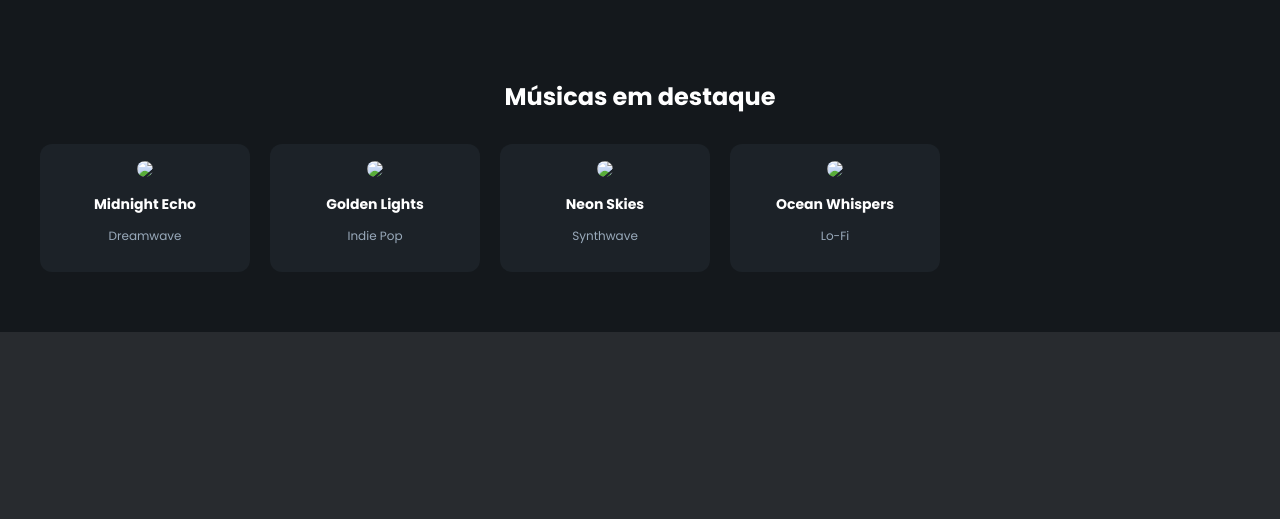
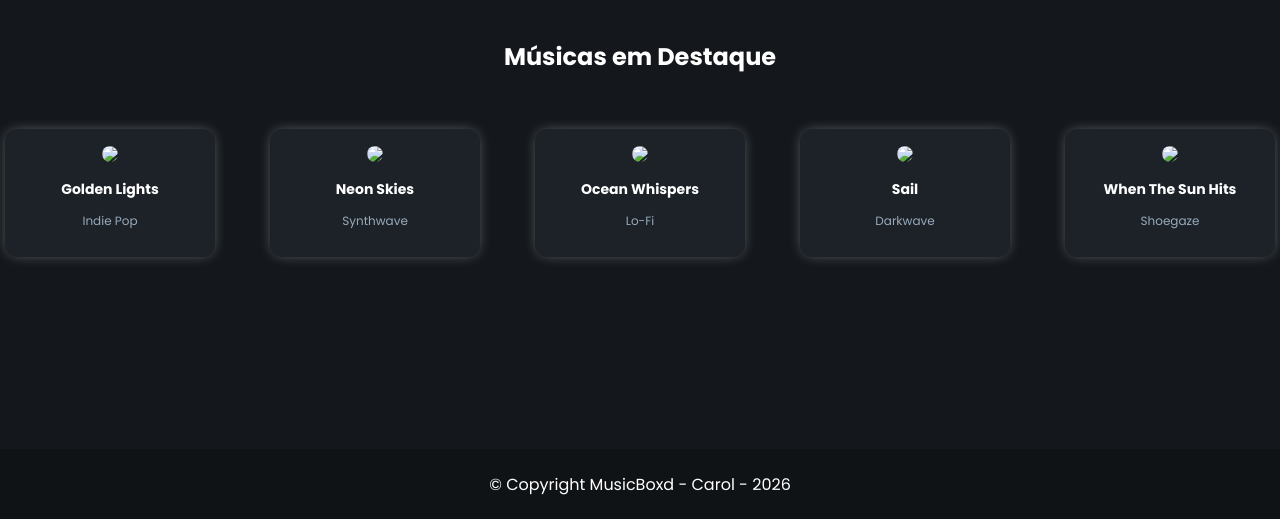
Before and after one commit to Carollazy/letterbox-de-m-sica, a Flask app: page / in a window 1280 px wide. Shown: the part 841-1360 px from the top of the page. Before the commit the page ends 1173 px from the top, so only its background shows below. Run offline with Flask 3, Linux system fonts and the light colour scheme; the visitor is signed in with stand-in values (Sample User, id 1); some libraries are stand-ins or nearby versions.

Commit message:
fix: homepage updated and fixed

```diff
--- /dev/null
+++ b/templates/home.css
@@ -0,0 +1,171 @@
+body {
+    margin: 0;
+    font-family: 'Poppins', sans-serif;
+    background-color: #14181c;
+    color: white;
+}
+
+/* NAVBAR */
+.navbar {
+    background-color: rgba(20,24,28,0.9);
+    display: flex;
+    justify-content: space-between;
+    align-items: center;
+    padding: 15px 40px;
+    position: fixed;
+    width: 100%;
+    height: 70px;
+    z-index: 10;
+}
+
+.logo {
+    display: flex;
+    align-items: center;
+    justify-content: space-between;
+    flex-direction: row;
+    font-size: 22px;
+    font-weight: 700;
+    width: 210px;
+    height: 53px;
+    /* color: #00c030; */
+
+}
+.logo a{
+    color: #7FB041;
+    text-decoration: none;
+    cursor: pointer;
+}
+
+.nav-right {
+    width: 750px;
+    display: flex;
+    align-items: center;
+    gap: 15px;
+}
+
+.nav-right a {
+    text-decoration: none;
+    color: #ccc;
+    font-size: 14px;
+    transition: 0.2s;
+}
+
+.nav-right a:hover {
+    color: white;
+}
+
+.search-bar input {
+    padding: 6px 10px;
+    border-radius: 20px;
+    border: none;
+    outline: none;
+    width: 130px;
+    height: 20px;
+    font-size: 12px;
+    font-family: "Poppins";
+}
+
+/* HERO SECTION */
+.hero {
+    height: 100vh;
+    background:
+        linear-gradient(rgba(0,0,0,0.7), rgba(0,0,0,0.7)),
+        url('https://images.unsplash.com/photo-1511379938547-c1f69419868d');
+    background-size: cover;
+    background-position: center;
+    display: flex;
+    flex-direction: column;
+    justify-content: center;
+    align-items: center;
+    text-align: center;
+    padding: 20px;
+}
+
+.hero h1 {
+    font-size: 40px;
+    font-weight: 600;
+    max-width: 800px;
+    line-height: 1.4;
+}
+
+.hero p {
+    margin-top: 10px;
+    font-size: 14px;
+    color: #bbb;
+}
+
+.cta-button {
+    margin-top: 25px;
+    padding: 15px 35px;
+    /* background-color: #00c030; */
+    background-color: #7FB041;
+    color: black;
+    font-weight: 600;
+    border-radius: 8px;
+    text-decoration: none;
+    transition: 0.2s;
+}
+
+.cta-button:hover {
+    background-color: #a7d965;
+    color: #274200;
+}
+
+/* MUSIC PREVIEW */
+.preview {
+    /* background-color: #14181c; */
+    padding-top: 20px;
+    padding-bottom: 30px;
+    height: 400px;
+}
+
+.preview h2 {
+    text-align: center;
+    margin-bottom: 30px;
+}
+
+.music-row {
+    display: flex;
+    padding: 25px;
+    justify-content: center;
+    align-items: center;
+    flex-direction: row;
+    gap: 55px;
+    overflow-x: auto;
+}
+
+.music-card {
+    min-width: 180px;
+    background-color: #1c2228;
+    border-radius: 12px;
+    box-shadow: 0px 0px 14px -3px rgba(255, 255, 255, 0.398);
+    padding: 15px;
+    text-align: center;
+    transition: 0.2s;
+}
+
+.music-card:hover {
+    transform: scale(1.05);
+}
+
+.music-card img {
+    width: 100%;
+    border-radius: 8px;
+}
+
+.music-card h4 {
+    margin: 10px 0 5px;
+    font-size: 14px;
+}
+
+.music-card p {
+    font-size: 12px;
+    color: #9ab;
+}
+
+footer{
+    height: 70px;
+    background-color: #101316;
+    text-align: center;
+    align-content: center;
+}
--- a/templates/home.html
+++ b/templates/home.html
@@ -1,165 +1,29 @@
 <!DOCTYPE html>
 <html lang="pt-br">
+
 <head>
     <meta charset="UTF-8">
     <title>MusicBoxd</title>
+    <link rel="icon" type="image/png" href="../assets/icon.png">
     <link href="https://fonts.googleapis.com/css2?family=Poppins:wght@300;400;600;700&display=swap" rel="stylesheet">
-
-<style>
-body {
-    margin: 0;
-    font-family: 'Poppins', sans-serif;
-    background-color: #14181c;
-    color: white;
-}
-
-/* NAVBAR */
-.navbar {
-    background-color: rgba(20,24,28,0.9);
-    display: flex;
-    justify-content: space-between;
-    align-items: center;
-    padding: 15px 40px;
-    position: fixed;
-    width: 100%;
-    z-index: 10;
-}
-
-.logo {
-    font-size: 22px;
-    font-weight: 700;
-    color: #00c030;
-}
-
-.nav-right {
-    display: flex;
-    align-items: center;
-    gap: 15px;
-}
-
-.nav-right a {
-    text-decoration: none;
-    color: #ccc;
-    font-size: 14px;
-    transition: 0.2s;
-}
-
-.nav-right a:hover {
-    color: white;
-}
-
-.search-bar input {
-    padding: 6px 10px;
-    border-radius: 20px;
-    border: none;
-    outline: none;
-    font-size: 13px;
-}
-
-/* HERO SECTION */
-.hero {
-    height: 100vh;
-    background:
-        linear-gradient(rgba(0,0,0,0.7), rgba(0,0,0,0.7)),
-        url('https://images.unsplash.com/photo-1511379938547-c1f69419868d');
-    background-size: cover;
-    background-position: center;
-    display: flex;
-    flex-direction: column;
-    justify-content: center;
-    align-items: center;
-    text-align: center;
-    padding: 20px;
-}
-
-.hero h1 {
-    font-size: 40px;
-    font-weight: 600;
-    max-width: 800px;
-    line-height: 1.4;
-}
-
-.hero p {
-    margin-top: 10px;
-    font-size: 14px;
-    color: #bbb;
-}
-
-.cta-button {
-    margin-top: 25px;
-    padding: 15px 35px;
-    background-color: #00c030;
-    color: black;
-    font-weight: 600;
-    border-radius: 8px;
-    text-decoration: none;
-    transition: 0.2s;
-}
-
-.cta-button:hover {
-    background-color: #00a828;
-}
-
-/* MUSIC PREVIEW */
-.preview {
-    background-color: #14181c;
-    padding: 60px 40px;
-}
-
-.preview h2 {
-    text-align: center;
-    margin-bottom: 30px;
-}
-
-.music-row {
-    display: flex;
-    gap: 20px;
-    overflow-x: auto;
-}
-
-.music-card {
-    min-width: 180px;
-    background-color: #1c2228;
-    border-radius: 12px;
-    padding: 15px;
-    text-align: center;
-    transition: 0.2s;
-}
-
-.music-card:hover {
-    transform: scale(1.05);
-}
-
-.music-card img {
-    width: 100%;
-    border-radius: 8px;
-}
-
-.music-card h4 {
-    margin: 10px 0 5px;
-    font-size: 14px;
-}
-
-.music-card p {
-    font-size: 12px;
-    color: #9ab;
-}
-</style>
+    <link rel="stylesheet" href="home.css">
 </head>
 
 <body>
-
     <div class="navbar">
-    <div class="logo">MusicBoxd 🎵</div>
+        <div class="logo">
+            <a href="#"><h3>MusicBoxd</h3></a>
+            <img src="../assets/icon.png" height="55px" alt="logo loading...">
+        </div>
 
         <div class="nav-right">
-        {% if session.get("username") %}
-    <span>Olá, {{ session["username"] }}</span>
+            <!-- {% if session.get("username") %} -->
+            <!-- <span>Olá, {{ session["username"] }}</span> -->
             <a href="/logout">Sair</a>
-{% else %}
+            <!-- {% else %} -->
             <a href="/entrar">Entrar</a>
             <a href="/cadastrar">Cadastrar</a>
-{% endif %}
+            <!-- {% endif %} -->
             <a href="/musicas">Músicas</a>
             <a href="/listas">Listas</a>
             <a href="/artistas">Artistas</a>
@@ -184,7 +48,7 @@ body {
     </div>
 
     <div class="preview">
-    <h2>Músicas em destaque</h2>
+        <h2>Músicas em Destaque</h2>
 
         <div class="music-row">
             <div class="music-card">
@@ -210,8 +74,31 @@ body {
                 <h4>Ocean Whispers</h4>
                 <p>Lo-Fi</p>
             </div>
+
+            <div class="music-card">
+                <img src="https://via.placeholder.com/200x200">
+                <h4>Sail</h4>
+                <p>Darkwave</p>
+            </div>
+
+            <div class="music-card">
+                <img src="https://via.placeholder.com/200x200">
+                <h4>When The Sun Hits</h4>
+                <p>Shoegaze</p>
+            </div>
+
+            <div class="music-card">
+                <img src="https://via.placeholder.com/200x200">
+                <h4>Hurricane</h4>
+                <p>Alt Rock</p>
+            </div>
         </div>
     </div>
 
+    <footer>
+        <p>© Copyright MusicBoxd - Carol - 2026</p>
+    </footer>
+
 </body>
+
 </html>
```
Also changed, not shown: sugestions.md (added, +9 -0 lines), assets/icon.png (added). Lines whose indentation alone changed are shown as unchanged.
